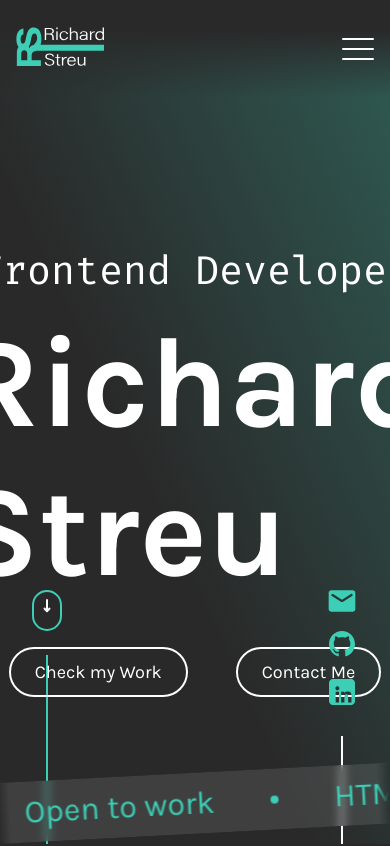
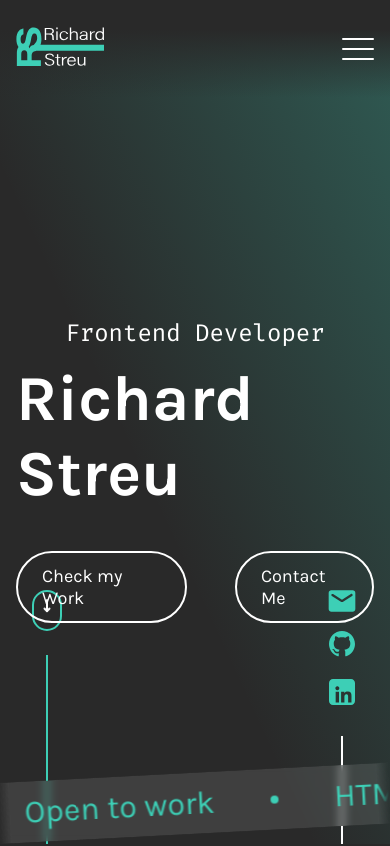
Before and after one commit to RichardStreu/portfolioAngular, an Angular app: page / in a window 390 px wide. Shown: the top 846 px of the page. Built offline with nearby package versions, Linux system fonts and the light colour scheme.

Commit message:
feat: add responsive font size adjustments for hero section on small screens

```diff
--- a/src/app/landing-page/sections/a-hero/a-hero.component.scss
+++ b/src/app/landing-page/sections/a-hero/a-hero.component.scss
@@ -38,6 +38,10 @@
         font-family: "Fira", monospace;
         font-size: 2.5rem;
         padding-bottom: 12px;
+
+        @media screen and (max-width: 1100px) {
+          font-size: 1.5rem;
+        }
       }
 
       .name {
@@ -45,6 +49,10 @@
         font-size: 8rem;
         font-weight: bold;
         padding-bottom: 40px;
+
+        @media screen and (max-width: 1100px) {
+          font-size: 4rem;
+        }
       }
 
       div {
```
